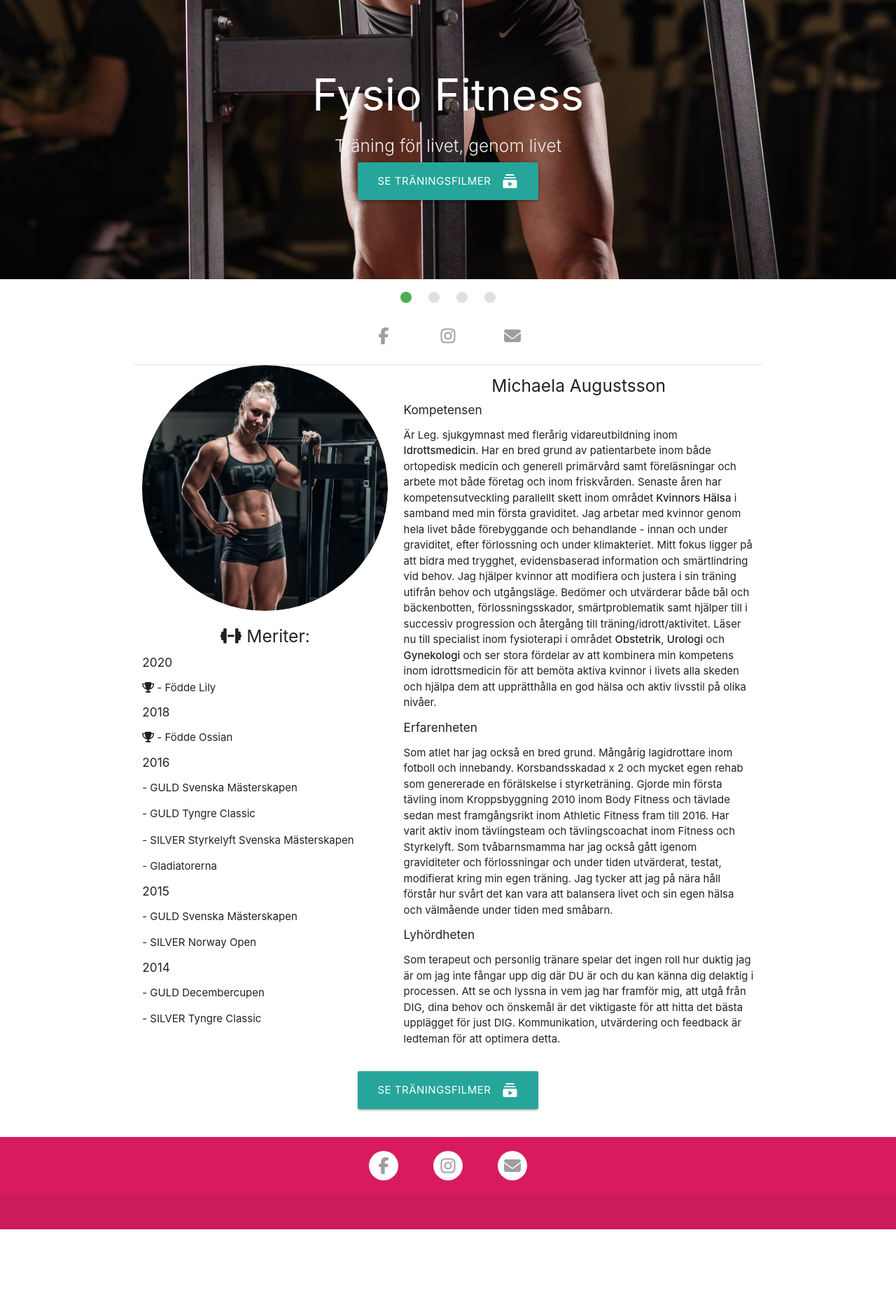
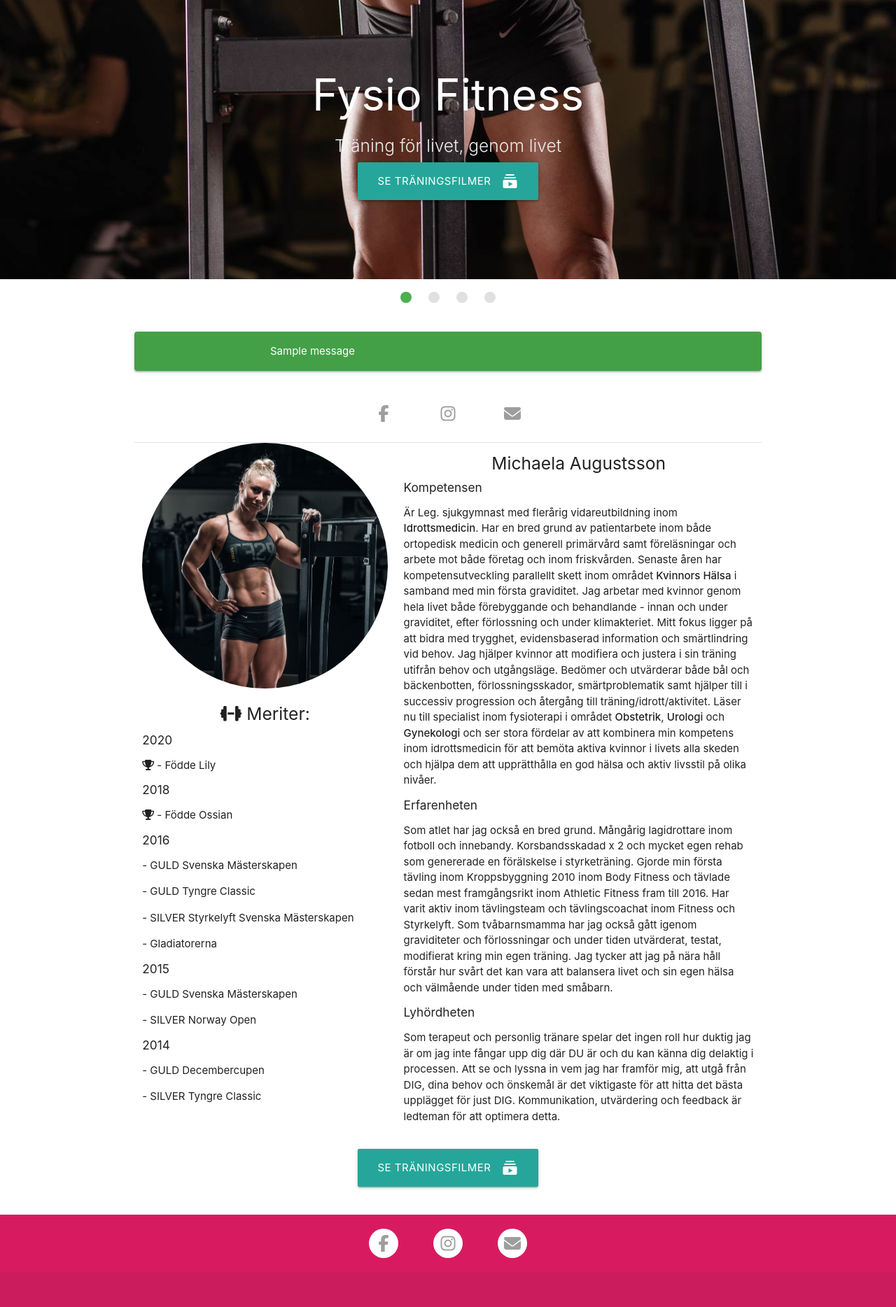
Before and after one commit to hanna-maja/fysio_fitness, a Django app: page / in a window 1280 px wide. Shown: the part 65-1933 px from the top of the page at 70% size. Before the commit the page ends 1822 px from the top, so only its background shows below. Run offline with Django 3.2, Linux system fonts and the light colour scheme; one stand-in notice (Sample message) is shown; some libraries are stand-ins or nearby versions.

Commit message:
FEAT: Added message div

```diff
--- a/static/css/base.css
+++ b/static/css/base.css
@@ -6,13 +6,6 @@
     vertical-align: middle;
     padding-top: 9px;
     font-size:24px;
-}
-
-/* Card title */
-.card-title{
-    background-color: black;
-    opacity: 0.7;
-    width: 100%;
 }
 
 /* Side nav */
@@ -37,3 +30,64 @@
   main {
     flex: 1 0 auto;
   }
+
+/* Alerts */
+.materialert{
+    position: relative;
+    min-width: 150px;
+    padding: 15px;
+    margin-bottom: 20px;
+    margin-top: 15px;
+    border: 1px solid transparent;
+    border-radius: 4px;
+    transition: all 0.1s linear;
+    webkit-box-shadow: 0 2px 2px 0 rgba(0,0,0,0.14), 0 3px 1px -2px rgba(0,0,0,0.12), 0 1px 5px 0 rgba(0,0,0,0.2);
+    box-shadow: 0 2px 2px 0 rgba(0,0,0,0.14), 0 3px 1px -2px rgba(0,0,0,0.12), 0 1px 5px 0 rgba(0,0,0,0.2);
+    display: -webkit-box;
+    display: -webkit-flex;
+    display: -ms-flexbox;
+    display: flex;
+    -webkit-box-align: center;
+    -webkit-align-items: center;
+    -ms-flex-align: center;
+    align-items: center;
+}
+.materialert .material-icons{
+    margin-right: 10px;
+}
+.materialert .close-alert{
+    -webkit-appearance: none;
+    border: 0;
+    cursor: pointer;
+    color: inherit;
+    background: 0 0;
+    font-size: 22px;
+    line-height: 1;
+    font-weight: bold;
+    text-shadow: 0 1px 0 rgba(255, 255, 255, .7);
+    filter: alpha(opacity=40);
+    margin-bottom: -5px;
+    position: absolute;
+    top: 16px;
+    right: 5px;
+}
+.materialert.info{
+    background-color: #039be5;
+    color: #fff;
+}
+.materialert.success{
+    background-color: #43a047;
+    color: #fff;
+}
+.materialert.error{
+    background-color: #c62828;
+    color: #fff;
+}
+.materialert.danger{
+    background-color: #c62828;
+    color: #fff;
+}
+.materialert.warning{
+    background-color: #fbc02d;
+    color: #fff;
+}
--- a/templates/base.html
+++ b/templates/base.html
@@ -54,6 +54,16 @@
     {% endblock %}
 
     <main class="container">
+        {% if messages %}
+        <div class="row">
+            {% for message in messages %}
+            <div class="materialert info {{ message.tags }}">
+                <div class="material-icons">{{ message.tags }}</div>
+                {{ message }}
+            </div>
+            {% endfor %}
+        </div>
+        {% endif %}
         <div class="row">
         {% block content %}
         {% endblock %}
```
